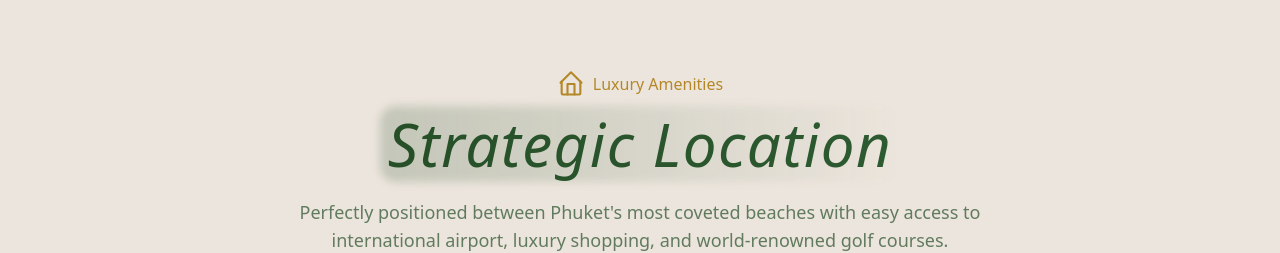
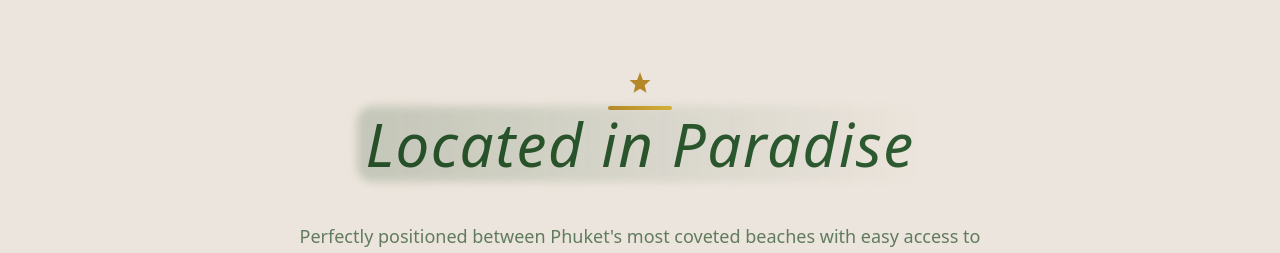
Before and after one commit to Marnfah-Pool-Villas/truffle-clone-v398, a Next.js app in the folder truffle-clone/: page /map in a window 1280 px wide. Shown: the part 130-383 px from the top of the page. Built offline with nearby package versions, Linux system fonts and the light colour scheme; a web font is replaced by a local one.

Commit message:
Update map page header to Located in Paradise
cgen-80e6288df7b94cc7a4a0ea84d0bfcc13

```diff
--- a/truffle-clone/src/app/map/page.tsx
+++ b/truffle-clone/src/app/map/page.tsx
@@ -46,22 +46,24 @@ export default function MapPage() {
             <section className="bg-[#ede5d9]/25 py-10 sm:py-14 lg:py-20">
               <div className="max-w-6xl mx-auto px-4 sm:px-6">
                 <div className="text-center max-w-3xl mx-auto mb-10 sm:mb-12">
+                  <div className="relative inline-block">
                     <div className="inline-flex items-center justify-center gap-2 text-[#b48828] font-medium mb-4">
-                    <svg width="28" height="28" viewBox="0 0 24 24" fill="none" stroke="#b48828" strokeWidth="1.8" strokeLinecap="round" strokeLinejoin="round">
-                      <path d="M3 11l9-9 9 9" />
-                      <path d="M4 10v10a1 1 0 0 0 1 1h14a1 1 0 0 0 1-1V10" />
-                      <path d="M9 21V12h6v9" />
+                      <svg width="28" height="28" viewBox="0 0 24 24" fill="currentColor">
+                        <path d="M12 2L14.5 8.5L21 8.5L16 13L17.5 19.5L12 16L6.5 19.5L8 13L3 8.5L9.5 8.5L12 2Z" />
                       </svg>
-                    <span>{t.location.stats.amenities}</span>
                     </div>
+                    <div className="relative mb-6">
                       <h1 className="text-3xl md:text-5xl lg:text-6xl font-light italic text-[#264f28] tracking-wide leading-tight">
                         <span className="relative inline-block">
                           <span className="absolute -inset-2 bg-gradient-to-r from-[#264f28]/20 via-[#264f28]/10 to-transparent rounded-2xl blur-sm"></span>
                           <span className="relative bg-gradient-to-r from-[#264f28] to-[#2d5a30] bg-clip-text text-transparent font-medium">
-                        {t.location.mapSection.title}
+                            {t.location.title}
                           </span>
                         </span>
                       </h1>
+                      <div className="absolute -top-2 left-1/2 transform -translate-x-1/2 w-16 h-1 bg-gradient-to-r from-[#b48828] to-[#d4af37] rounded-full"></div>
+                    </div>
+                  </div>
                   <p className="mt-6 text-base sm:text-lg text-[#264f28]/70 leading-relaxed">
                     {t.location.mapSection.description}
                   </p>
```
Lines whose indentation alone changed are shown as unchanged.
